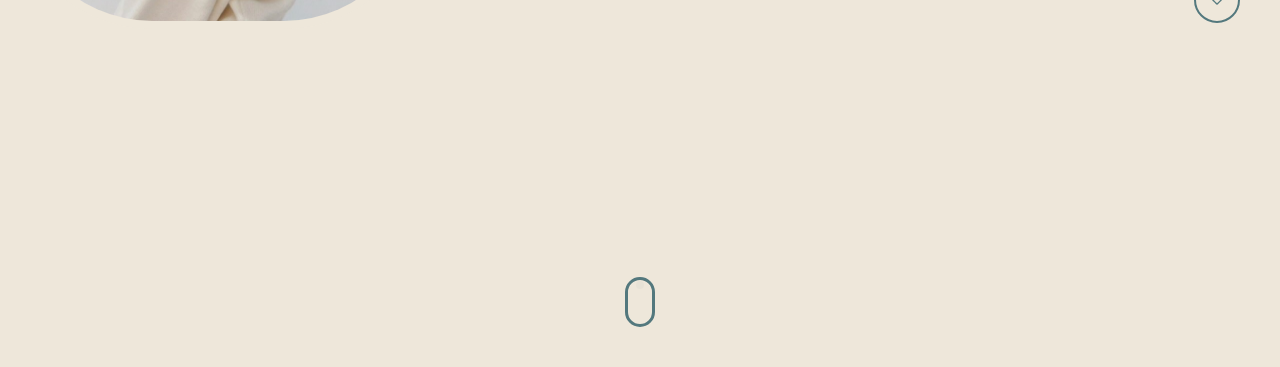
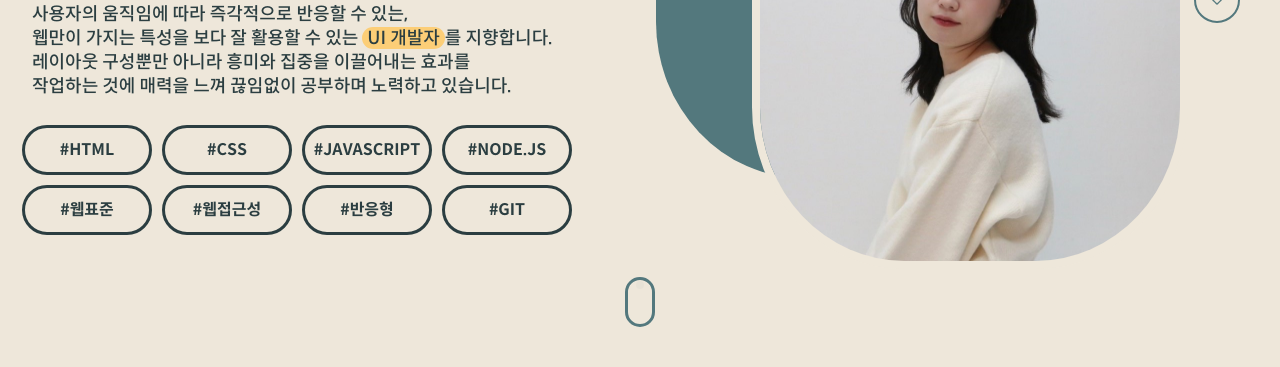
Before and after one commit to sooohyunKim/kimsoohyun, a plain HTML site: page index.html in a window 1280 px wide. Shown: the part 433-800 px from the top of the page. Drawn offline with Linux system fonts and the light colour scheme.

Commit message:
fix: profile layout change

```diff
--- a/css/style.css
+++ b/css/style.css
@@ -317,6 +317,7 @@ body {
 
 /* COMMON */
 .container {
+    /* display: none; */
     overflow: hidden;
     position: relative;
     top: 0;
@@ -324,27 +325,128 @@ body {
     height: 100%;
 }
 
-.container .bg_wrap {
+.container .features {
     position: absolute;
     top: 0;
-    width: 100%;
+    width: calc(100% - 86px);
     height: 100%;
     touch-action: none;
 }
 
-.container .bg_wrap>section {
+.container .features>.feature {
     position: absolute;
-    width: inherit;
+    width: 100%;
     height: calc(100vh - 50px);
     margin-top: 50px;
     touch-action: none;
 }
 
 /* Profile */
+.features-profile .features-common_inner {
+    display: flex;
+    justify-content: center;
+    align-items: center;
+    padding-top: 190px;
+}
+
+.features-profile__info {
+    color: #2b3e41;
+    font-size: 70px;
+    font-weight: 700;
+}
+
+.features-profile__info>div+div {
+    margin-top: 30px;
+    margin-left: 10px;
+}
+
+.features-profile__info .t_txt>p+p {
+    margin-top: 10px;
+}
+
+.features-profile__info .t_txt>p>span {
+    color: #fcce77;
+    text-shadow: 1px 2px 2px #2b3e41;
+}
+
+.features-profile__info .sub_txt {
+    font-size: 18px;
+    font-weight: 500;
+}
+
+.features-profile__info .sub_txt>p+p {
+    margin-top: 6px;
+}
+
+.features-profile__info .sub_txt>p>span {
+    padding: 0 5px;
+    background: #fcce77;
+    border-radius: 20px;
+}
+
+.features-profile__info .tag_list {
+    display: flex;
+    flex-wrap: wrap;
+    width: 630px;
+    margin-top: 30px;
+}
+
+.features-profile__info .tag_list .tag {
+    position: relative;
+    overflow: hidden;
+    width: 130px;
+    height: 50px;
+    color: #2b3e41;
+    font-size: 16px;
+    text-align: center;
+    line-height: 44px;
+    border: 3px solid #2b3e41;
+    border-radius: 28px;
+    box-sizing: border-box;
+    transition: all .5s;
+    border-collapse: separate;
+    border-spacing: 0;
+}
+
+.features-profile__info .tag_list .tag:hover {
+    color: #fff;
+    background-color: #2b3e41;
+}
+
+.features-profile__info .tag_list .tag:before {
+    position: absolute;
+    top: 0;
+    left: 0;
+    width: 0;
+    height: 100%;
+    background-color: #2b3e41;
+    border-radius: 28px;
+    transition: all .6s;
+    content: "";
+    z-index: -1;
+}
+
+.features-profile__info .tag_list .tag:hover:before {
+    width: 100%;
+}
+
+.features-profile__info .tag_list .tag+.tag {
+    margin-left: 10px;
+}
+
+.features-profile__info .tag_list .tag:nth-child(5) {
+    margin-left: 0;
+}
+
+.features-profile__info .tag_list .tag:nth-child(n+5) {
+    margin-top: 10px;
+}
+
 .features-profile__img {
     position: relative;
     max-width: 420px;
     height: 446px;
+    margin-left: 100px;
 }
 
 .features-profile__img:before {
@@ -359,7 +461,7 @@ body {
     content: "";
 }
 
-.features-profile__img > img {
+.features-profile__img>img {
     position: relative;
     width: 100%;
     height: 100%;
--- a/index.html
+++ b/index.html
@@ -33,7 +33,6 @@
             <ul class="menu_bx">
                 <li class="menu" data-tab="profile">Profile</li>
                 <li class="menu" data-tab="work_experience">Work Experience</li>
-                <li class="menu" data-tab="project">Project</li>
                 <li class="menu" data-tab="contact">Contact</li>
             </ul>
         </div>
@@ -49,7 +48,28 @@
             <!-- 1. Profile -->
             <div class="feature features-profile">
                 <div class="features-common_inner">
-                    <div class="features-profile__info"></div>
+                    <div class="features-profile__info">
+                        <div class="t_txt">
+                            <p>UI 개발자</p>
+                            <p><span>김수현</span>입니다.</p>
+                        </div>
+                        <div class="sub_txt">
+                            <p>사용자의 움직임에 따라 즉각적으로 반응할 수 있는,</p>
+                            <p>웹만이 가지는 특성을 보다 잘 활용할 수 있는 <span>UI 개발자</span>를 지향합니다.</p>
+                            <p>레이아웃 구성뿐만 아니라 흥미와 집중을 이끌어내는 효과를</p>
+                            <p>작업하는 것에 매력을 느껴 끊임없이 공부하며 노력하고 있습니다.</p>
+                        </div>
+                        <ul class="tag_list">
+                            <li class="tag">#HTML</li>
+                            <li class="tag">#CSS</li>
+                            <li class="tag">#JAVASCRIPT</li>
+                            <li class="tag">#NODE.JS</li>
+                            <li class="tag">#웹표준</li>
+                            <li class="tag">#웹접근성</li>
+                            <li class="tag">#반응형</li>
+                            <li class="tag">#GIT</li>
+                        </ul>
+                    </div>
                     <div class="features-profile__img">
                         <img src="./img/features-profile-test.jpg" alt="kimsoohyun profile image">
                     </div>
```
